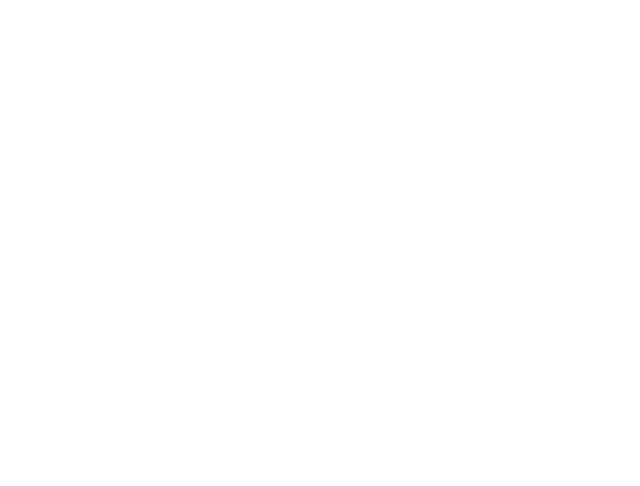
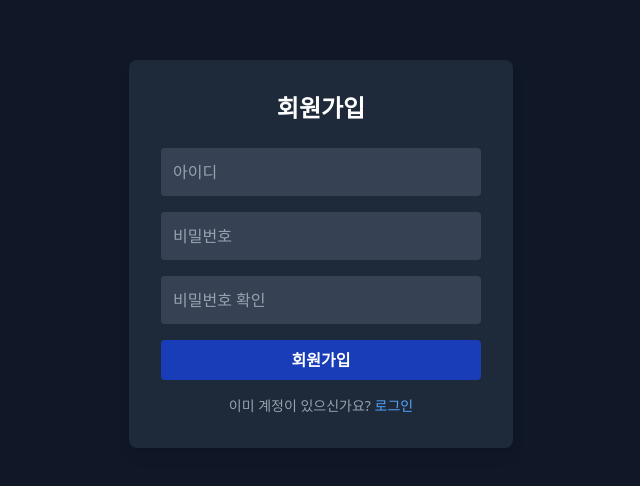
Before and after one commit to MexicoHamburger/lsal, a React (Vite) app in the folder frontend/: page /register in a window 1280 px wide. Before the commit this address had no page. Shown: the part 146-632 px from the top of the page, without its empty margins (319-959 px from the left). Built offline with nearby package versions, Linux system fonts and the light colour scheme.

Commit message:
Register page (WIP)

```diff
--- a/frontend/src/main.tsx
+++ b/frontend/src/main.tsx
@@ -3,12 +3,14 @@
 import './index.css'
 import MainPage from '@pages/MainPage.tsx'
 import LoginPage from '@pages/LoginPage.tsx'
+import RegisterPage from '@pages/RegisterPage.tsx'
 
 createRoot(document.getElementById('root')!).render(
   <BrowserRouter>
     <Routes>
       <Route path="/" element={<MainPage />} />
       <Route path="/login" element={<LoginPage />} />
+      <Route path="/register" element={<RegisterPage />} />
     </Routes>
   </BrowserRouter>
 )
--- a/frontend/src/pages/LoginPage.tsx
+++ b/frontend/src/pages/LoginPage.tsx
@@ -57,7 +57,7 @@
                     {/* 회원가입 링크 */}
                     <p className="text-gray-400 text-sm mt-4">
                         계정이 없으신가요?{" "}
-                        <Link to="/signup" className="text-blue-400 hover:underline">
+                        <Link to="/register" className="text-blue-400 hover:underline">
                             회원가입
                         </Link>
                     </p>
--- /dev/null
+++ b/frontend/src/pages/RegisterPage.tsx
@@ -0,0 +1,130 @@
+import React, { useState } from "react";
+import { Link } from "react-router";
+
+function RegisterPage() {
+    const [id, setId] = useState("");
+    const [password, setPassword] = useState("");
+    const [confirmPassword, setConfirmPassword] = useState("");
+    const [error, setError] = useState("");
+
+    const isIdValid = (id: string): boolean => {
+        const idRegex = /^.{4,16}$/;
+        return idRegex.test(id);
+    };
+
+    const getPasswordStrength = (password: string) => {
+        if (password.length < 8 || password.length > 16) {
+            return "비밀번호는 8~16자여야 합니다.";
+        }
+
+        const hasLower = /[a-z]/.test(password);  // 소문자 포함 여부
+        const hasUpper = /[A-Z]/.test(password);  // 대문자 포함 여부
+        const hasNumber = /[0-9]/.test(password); // 숫자 포함 여부
+        const hasSpecial = /[\^_@$%]/.test(password); // 특수문자 포함 여부
+
+        const satisfiedConditions = [hasLower, hasUpper, hasNumber, hasSpecial].filter(Boolean).length;
+
+        if (satisfiedConditions == 4) {
+            return "비밀번호 안전성 : 높음";
+        }
+        else if (satisfiedConditions == 3) {
+            return "비밀번호 안전성 : 적정"
+        }
+        else if (satisfiedConditions > 0) {
+            return "비밀번호 안전성 : 낮음"
+        }
+        else {
+            return "비밀번호는 영문, 소문자, 특수기호(^_@$%)만 사용하실 수 있습니다.";
+        }
+    };
+
+    const handleSubmit = (e: React.FormEvent) => {
+        e.preventDefault();
+
+        {/*-- id 중복 체크 로직 필요 --*/ }
+        if (!id.trim()) {
+            setError("아이디를 입력해주세요.");
+            return;
+        }
+        if (!isIdValid(id)) {
+            setError("id는 4 ~ 16자여야 합니다.");
+            return;
+        }
+        if (!password.trim()) {
+            setError("비밀번호를 입력해주세요.");
+            return;
+        }
+
+        if (password !== confirmPassword) {
+            setError("비밀번호가 일치하지 않습니다.");
+            return;
+        }
+
+        setError("");
+        console.log("회원가입 성공!");
+    };
+
+    return (
+        <div className="bg-gray-900 text-white min-h-screen flex flex-col">
+            <main className="flex-1 flex items-center justify-center p-8">
+                <div className="bg-gray-800 p-8 rounded-lg shadow-lg w-full max-w-sm text-center">
+                    <h1 className="text-2xl font-bold mb-6">회원가입</h1>
+
+                    {/* 회원가입 폼 */}
+                    <form onSubmit={handleSubmit} className="flex flex-col space-y-4">
+                        <input
+                            type="text"
+                            placeholder="아이디"
+                            value={id}
+                            onChange={(e) => setId(e.target.value)}
+                            className="p-3 rounded bg-gray-700 text-white placeholder-gray-400 focus:outline-none focus:bg-gray-600"
+                        />
+                        <input
+                            type="password"
+                            placeholder="비밀번호"
+                            value={password}
+                            onChange={(e) => setPassword(e.target.value)}
+                            className="p-3 rounded bg-gray-700 text-white placeholder-gray-400 focus:outline-none focus:bg-gray-600"
+                        />
+
+                        {/* 비밀번호 안전도 표시 */}
+                        {password && (
+                            <p className="text-sm mt-1"
+                                style={{ color: getPasswordStrength(password).includes("🟢") ? "green" : "yellow" }}>
+                                {getPasswordStrength(password)}
+                            </p>
+                        )}
+
+                        <input
+                            type="password"
+                            placeholder="비밀번호 확인"
+                            value={confirmPassword}
+                            onChange={(e) => setConfirmPassword(e.target.value)}
+                            className="p-3 rounded bg-gray-700 text-white placeholder-gray-400 focus:outline-none focus:bg-gray-600"
+                        />
+
+                        {/* 에러 메시지 표시 */}
+                        {error && <p className="text-red-500 text-sm">{error}</p>}
+
+                        <button
+                            type="submit"
+                            className="bg-blue-800 hover:bg-blue-900 cursor-pointer text-white font-bold py-2 px-4 rounded"
+                        >
+                            회원가입
+                        </button>
+                    </form>
+
+                    {/* 로그인으로 이동 */}
+                    <p className="text-gray-400 text-sm mt-4">
+                        이미 계정이 있으신가요?{" "}
+                        <Link to="/login" className="text-blue-400 hover:underline">
+                            로그인
+                        </Link>
+                    </p>
+                </div>
+            </main>
+        </div>
+    );
+}
+
+export default RegisterPage;
```
